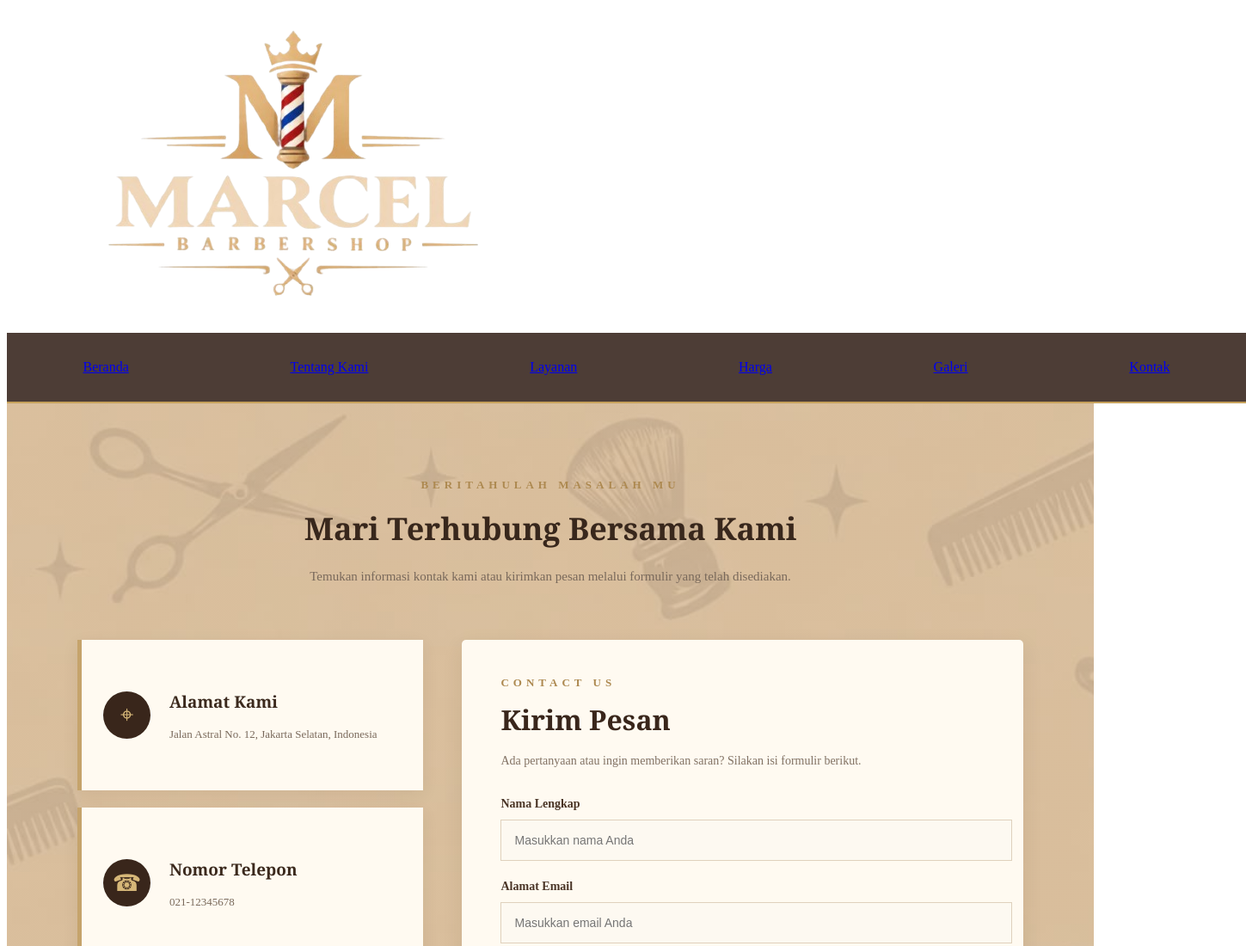
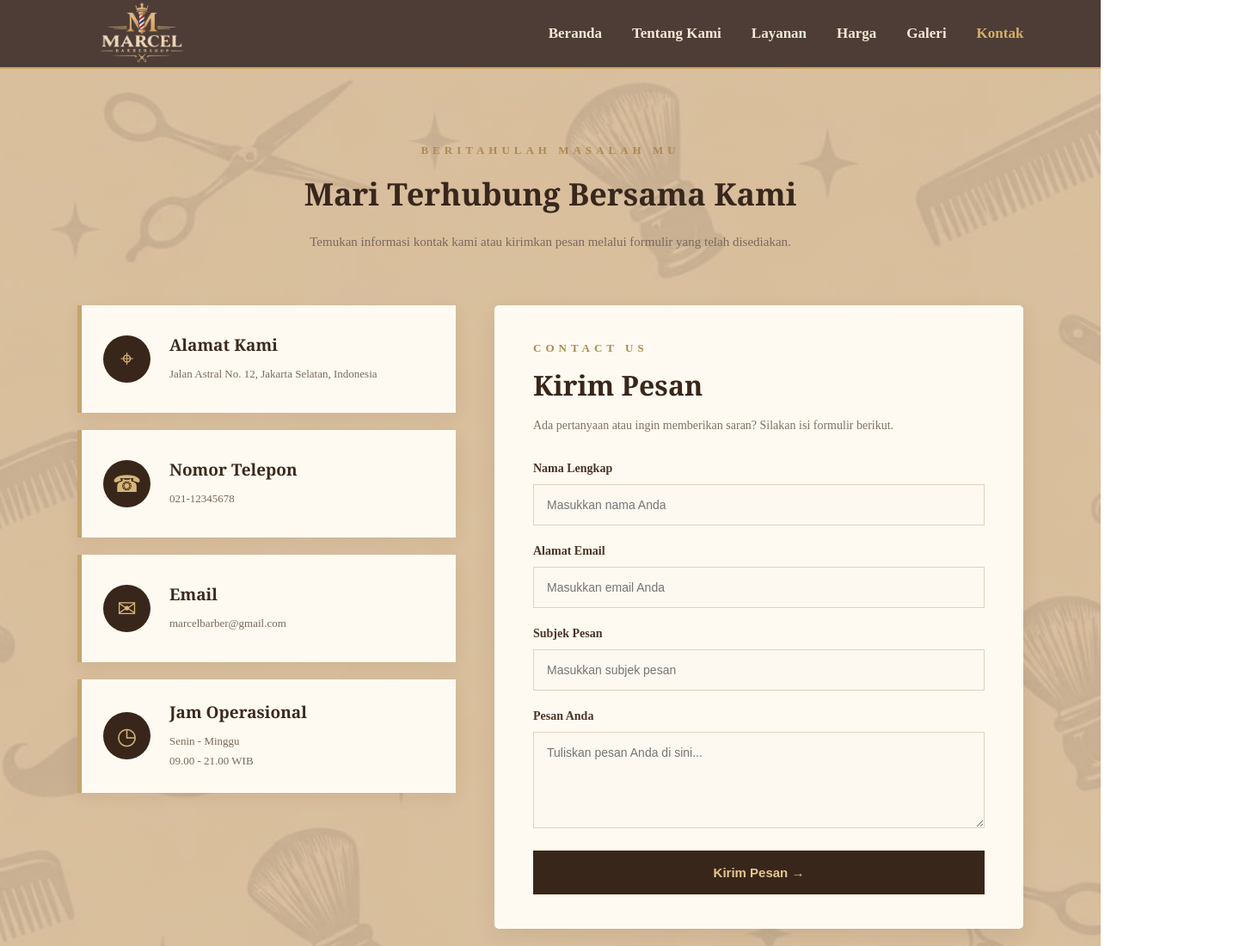
Before and after one commit to VaenderEsternley160/barbershop-marcel, a plain HTML site: page assets/pages/contact.html in a window 1280 px wide. Shown: the top 1100 px of the page at 86% size, 1449 px wide, since content can reach past the window. Drawn offline with Linux system fonts and the light colour scheme.

Commit message:
fix: correct contact css and html on landing page

```diff
--- a/assets/pages/contact.html
+++ b/assets/pages/contact.html
@@ -13,20 +13,22 @@
 <body>
 
     <!-- HEADER -->
-    <header>
+       <!-- HEADER -->
+    <nav>
         <div class="logo">
             <img src="/assets/images/logo_barber_marcel-removebg-preview.png" alt="Marcel Barbershop">
         </div>
 
-    <nav>
+        <div class="menu">
             <a href="/index.html">Beranda</a>
             <a href="/assets/pages/about.html">Tentang Kami</a>
             <a href="/assets/pages/products.html">Layanan</a>
             <a href="/assets/pages/pricing.html">Harga</a>
             <a href="/assets/pages/gallery.html">Galeri</a>
             <a href="/assets/pages/contact.html" class="active">Kontak</a>
+        </div>
     </nav>
-    </header>
+
 
 
     <!-- INFORMASI KONTAK -->
--- a/assets/styles/contact.css
+++ b/assets/styles/contact.css
@@ -1,6 +1,16 @@
 
 /* KONTAK */
 
+* {
+    margin: 0;
+    padding: 0;
+    box-sizing: border-box;
+}
+
+nav {
+    width: 100%;
+    height: 80px;
+}
 .contact-section {
     padding: 85px 0 100px;
 
```
Lines whose indentation alone changed are shown as unchanged.
